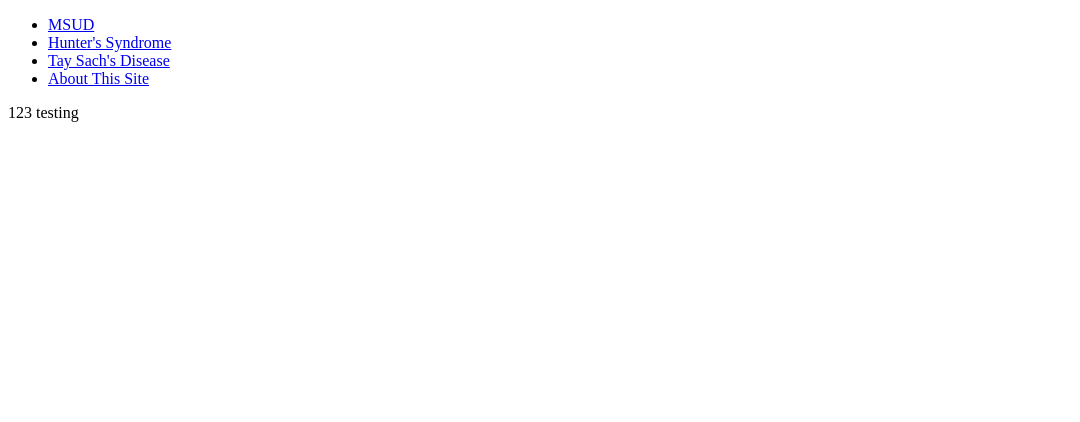
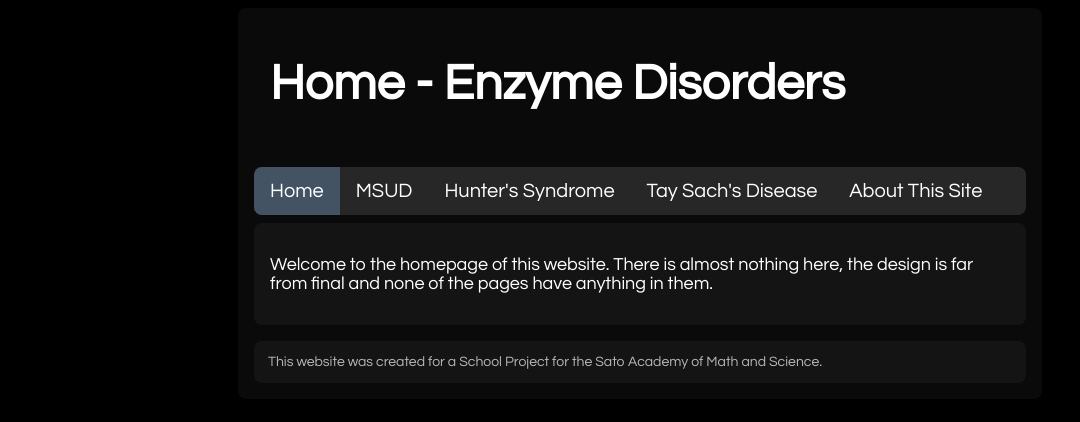
Before and after one commit to dssato/EnzymeDisorderSite, a plain HTML site: page index.html in a window 1280 px wide. Shown: the whole page, without its empty margins (0-1080 px from the left). Drawn offline with Linux system fonts and the light colour scheme.

Commit message:
make homepage good

```diff
--- a/index.html
+++ b/index.html
@@ -1,15 +1,28 @@
 <!DOCTYPE html>
 <html>
     <head>
-        <title class="home_page">Home - G18 Enzyme Disorders</title>
+        <title>Home - G18 Enzyme Disorders</title>
+        <link rel="stylesheet" href="style.css">
+        <link href="https://fonts.googleapis.com/css2?family=Questrial&display=swap" rel="stylesheet">
     </head>
     <body>
-        <ul>
-            <li><a href="disorders/maple_syrup_urine_disease.html">MSUD</a></li>
-            <li><a href="disorders/hunters_syndrome.html">Hunter's Syndrome</a></li>
-            <li><a href="disorders/tay_sachs_disease.html">Tay Sach's Disease</a></li>
-            <li><a href="about.html">About This Site</a></li>
-          </ul>
-        <p>123 testing</p>
+        <div class="page_frame">
+            <div class="page_title">
+                <h1>Home - Enzyme Disorders</h1>
+            </div>
+            <div class="navbar_main">
+                <a class="selected_tab" href="index.html">Home</a>
+                <a href="disorders/maple_syrup_urine_disease.html">MSUD</a>
+                <a href="disorders/hunters_syndrome.html">Hunter's Syndrome</a>
+                <a href="disorders/tay_sachs_disease.html">Tay Sach's Disease</a>
+                <a href="about.html">About This Site</a>
+            </div>
+            <div class="content">
+                <p>Welcome to the homepage of this website. There is almost nothing here, the design is far from final and none of the pages have anything in them.</p>
+            </div>
+            <div class="footer">
+                <p>This website was created for a School Project for the Sato Academy of Math and Science.</p>
+            </div>
+        </div>
     </body>
 </html>
--- a/style.css
+++ b/style.css
@@ -0,0 +1,97 @@
+.page_frame {
+    background-color: rgb(10, 10, 10);
+    overflow: hidden;
+    margin-top: 8px;
+    border-radius: 8px;
+    margin-left: 230px;
+    margin-right: 230px;
+}
+
+.page_title {
+    padding: 16px 16px;
+    overflow: hidden;
+}
+
+.page_title h1 {
+    font-family: 'Questrial', sans-serif;
+    font-weight: 4px;
+    margin-left: 16px;
+    margin-right: 16px;
+    font-size: 50px;
+    color: white;
+}
+
+.navbar_main {
+    background-color: rgb(39, 39, 39);
+    overflow: hidden;
+    border-radius: 8px;
+    margin-top: 8px;
+    margin-left: 16px;
+    margin-right: 16px;
+}
+
+.navbar_main a {
+    float: left;
+    color: white;
+    text-align: center;
+    padding: 14px 16px;
+    text-decoration: none;
+    font-size: 20px;
+    font-family: 'Questrial', sans-serif;
+}
+
+.navbar_main a:hover {
+    background-color: rgb(0, 153, 255);
+    color: white;
+}
+
+.navbar_main a.active {
+    background-color: #0077ff;
+    color: white;
+}
+
+.selected_tab {
+    background-color: #445364;
+    color: rgb(190, 190, 190);
+}
+
+.content {
+    background-color: rgb(20, 20, 20);
+    overflow: hidden;
+    margin-top: 8px;
+    border-radius: 8px;
+    margin-left: 16px;
+    margin-right: 16px;
+}
+
+.content p {
+    float: left;
+    color: white;
+    padding: 14px 16px;
+    overflow: hidden;
+    font-size: 18px;
+    font-family: 'Questrial', sans-serif;
+}
+
+.footer {
+    background-color: rgb(20, 20, 20);
+    overflow: hidden;
+    margin-top: 16px;
+    border-radius: 8px;
+    margin-left: 16px;
+    margin-right: 16px;
+    margin-bottom: 16px;
+}
+
+.footer p {
+    float: left;
+    color: rgb(184, 184, 184);
+    margin-left: 14px;
+    overflow: hidden;
+    font-size: 14px;
+    font-family: 'Questrial', sans-serif;
+}
+
+body {
+    background-color: black;
+}
```
Also changed, not shown: about.html (added, +16 -0 lines).
